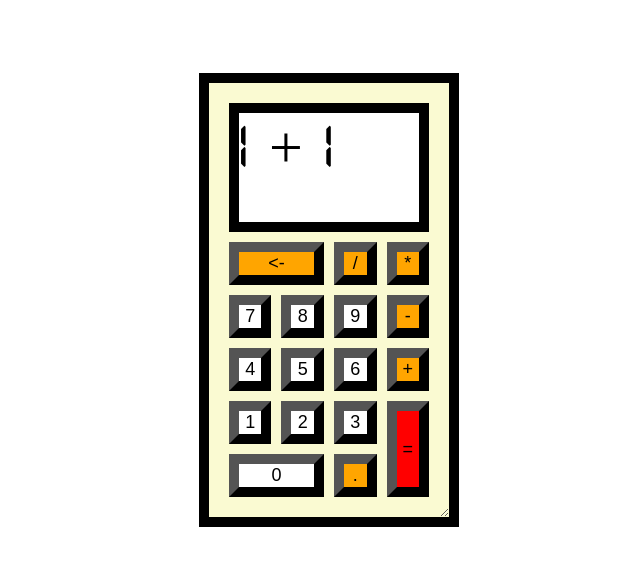
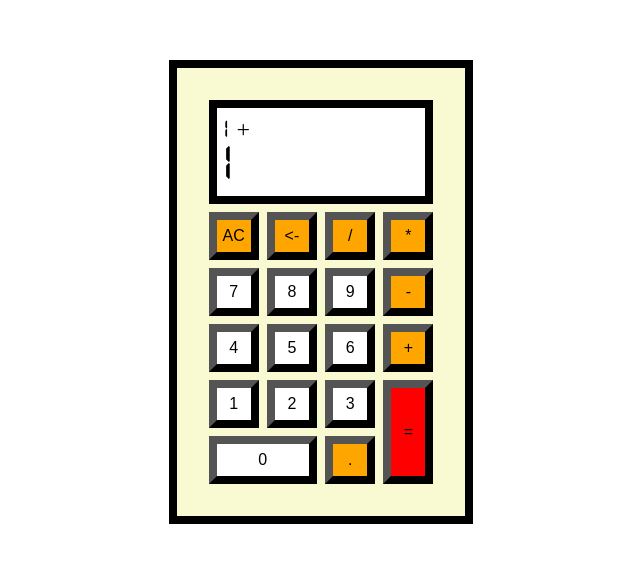
Before and after one commit to BobSlim/odin-calculator, a plain HTML site: page index.html in a window 1280 px wide. Shown: the part 108-674 px from the top of the page, without its empty margins (319-959 px from the left). Drawn offline with Linux system fonts and the light colour scheme.

Commit message:
implement allClear

```diff
--- a/index.html
+++ b/index.html
@@ -11,10 +11,15 @@
 <body>
     <div class = 'numPad'>
         <div id = 'ui'>
-            <span id = 'firstTerm'>1</span>
-            <span id = 'operation'>+</span>
-            <span id = 'secondTerm'>1</span>
+            <section class="prevLine">
+                <span id = 'firstTerm'>1</span>
+                <span id = 'operation'>+</span>
+            </section>
+            <section class="currentLine">
+                <span id = 'secondTerm'>1</span>
+            </section>
         </div>
+        <button class = 'operator' id = 'btn_AC'>AC</button>
         <button class = 'operator' id = 'btn_backspace'>&lt;-</button>
         <button class = 'operator' id = 'btn_divide'>/</button>
         <button class = 'operator' id = 'btn_multiply'>*</button>
--- a/script.js
+++ b/script.js
@@ -11,6 +11,7 @@ const CALC = {
     'btn_8',
     'btn_9',
     'btn_backspace',
+    'btn_AC',
     'btn_divide',
     'btn_multiply',
     'btn_subtract',
@@ -79,6 +80,11 @@ let equation = {
         let target = this.activeTerm();
         target.innerText = target.innerText.slice(0,target.innerText.length-1);
     },
+    clearAll: function(){
+        this.firstTerm.innerText = ''
+        this.operation.innerText = ''
+        this.secondTerm.innerText = ''
+    },
     calcInput: function(inputRequest){
         const operationRegex = /\+|\-|\/|\*/
         switch(inputRequest){
@@ -90,6 +96,9 @@ let equation = {
             case 'Backspace':
                 this.backspace()
                 break;
+            case 'AC':
+                this.clearAll();
+                break;
             case '.':
                 if(this.activeTerm().innerText.match(/\./)){
                     return
@@ -98,13 +107,16 @@ let equation = {
         }
         if(inputRequest.match(operationRegex)){
             if(this.activeTerm() == this.secondTerm){
-                this.operate()
+                this.operate() //operates existing numbers before adding extra.
             };
+
+            //adds '-' to start of new numbers
             if(this.activeTerm() == this.operation && inputRequest == '-'){
                 this.secondTerm.innerText += inputRequest;
             }else if(this.activeTerm() == this.firstTerm && !(this.firstTerm.innerText) && inputRequest == '-'){
                 this.firstTerm.innerText += inputRequest;
             }else{this.operation.innerText = inputRequest;}
+
         }else if(inputRequest.match(/[0-9]|\./)){
             if(this.activeTerm() == this.operation){
                 this.secondTerm.innerText += inputRequest
--- a/stylesheet.css
+++ b/stylesheet.css
@@ -7,29 +7,33 @@ body{
     height: 100VH;
     width: 100VW;
     font-size: 32px;
+    margin: 0px;
+
     display: flex;
     align-items: center;
     justify-content: center;
 }
 
 button{
-    border-width: 10px;
-    font-size: 18px;
+    border-width: 8px;
+    font-size: 16px;
+
+    min-width:3em;
+    min-height:3em;
 }
 
 .numPad{
     display: grid;
     grid-template-columns: repeat(4, 1fr);
-    grid-template-rows: minmax(50px, 3fr) repeat(5, 1fr);
-    gap: 10px;
-    padding: 20px;
-    border-width: 10px;
+
+    gap: 8px;
+    padding: 32px;
+    border-width: 8px;
     border-color: black;
     border-style: solid;
     background-color: lightgoldenrodyellow;
 
     resize: both;
-    overflow: hidden;
 
     min-width: min-content;
     min-height: min-content;
@@ -43,10 +47,6 @@ button{
     background-color: orange;
 }
 
-#btn_backspace{
-    grid-column: 1 / 3;
-}
-
 #btn_operate{
     background-color: red;
     grid-row: 5 / 7;
@@ -57,18 +57,31 @@ button{
     grid-column: 1 / 3;
 }
 
+.prevLine{
+    font-size: 24px;
+    width:100%
+}
+
+.currentLine{
+    font-size: 48px;
+    width:100%;
+}
+
 #ui{
-    font-size: 16px;
+    font-size: 48px;
+    padding: 8px;
+
+    height: 72px;
 
     grid-column: 1/5;
     background-color: white;
 
     border-style: solid;
-    border-width: 10px;
+    border-width: 8px;
     border-color: black;
 
-    font-size: 60px;
     font-family:'digital-clock-font';
 
-    overflow: auto;
+    overflow: hidden;
+
 }
```
